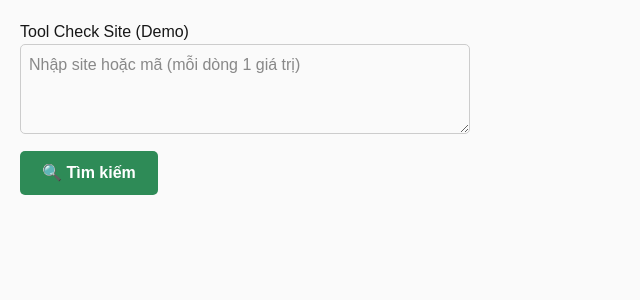
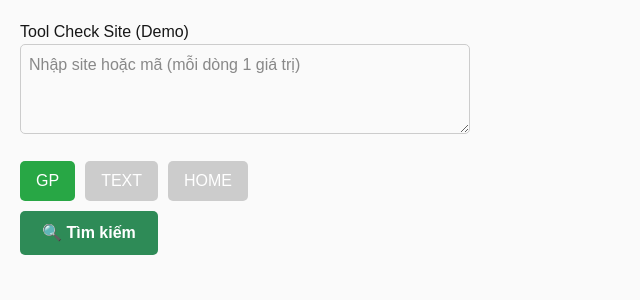
Before and after one commit to toanluong0903/ncc, a Next.js app: page / in a window 1280 px wide. Shown: the top 300 px of the page, without its empty margins (0-640 px from the left). Built offline with nearby package versions, Linux system fonts and the light colour scheme.

Commit message:
fix: luôn hiển thị GP-TEXT-HOME + giữ tính năng copy

```diff
--- a/pages/index.js
+++ b/pages/index.js
@@ -71,6 +71,7 @@ export default function Home() {
     <div style={{ padding: "20px", fontFamily: "Arial", backgroundColor: "#fafafa", minHeight: "100vh" }}>
       <h2>Tool Check Site (Demo)</h2>
 
+      {/* Ô nhập liệu */}
       <textarea
         rows={3}
         style={{ width: "450px", padding: "8px", borderRadius: "5px", border: "1px solid #ccc" }}
@@ -80,7 +81,55 @@ export default function Home() {
       />
 
       <br />
-      {/* ✅ Nút search */}
+
+      {/* ✅ Luôn hiển thị 3 nút GP – TEXT – HOME */}
+      <div style={{ marginTop: "20px" }}>
+        <button
+          onClick={() => setActiveSheet("GP")}
+          style={{
+            marginRight: "10px",
+            backgroundColor: activeSheet === "GP" ? "#28a745" : "#ccc",
+            color: "#fff",
+            padding: "8px 16px",
+            border: "none",
+            borderRadius: "5px",
+            cursor: "pointer",
+          }}
+        >
+          GP
+        </button>
+
+        <button
+          onClick={() => setActiveSheet("TEXT")}
+          style={{
+            marginRight: "10px",
+            backgroundColor: activeSheet === "TEXT" ? "#28a745" : "#ccc",
+            color: "#fff",
+            padding: "8px 16px",
+            border: "none",
+            borderRadius: "5px",
+            cursor: "pointer",
+          }}
+        >
+          TEXT
+        </button>
+
+        <button
+          onClick={() => setActiveSheet("HOME")}
+          style={{
+            backgroundColor: activeSheet === "HOME" ? "#28a745" : "#ccc",
+            color: "#fff",
+            padding: "8px 16px",
+            border: "none",
+            borderRadius: "5px",
+            cursor: "pointer",
+          }}
+        >
+          HOME
+        </button>
+      </div>
+
+      {/* ✅ Nút tìm kiếm */}
       <button
         onClick={handleSearch}
         style={{
@@ -99,16 +148,7 @@ export default function Home() {
 
       {error && <p style={{ color: "red", marginTop: "10px" }}>{error}</p>}
 
-      {/* ✅ Nút chọn Sheet */}
-      {data.length > 0 && (
-        <div style={{ marginTop: "20px" }}>
-          <button onClick={() => setActiveSheet("GP")} style={{ marginRight: "10px" }}>GP</button>
-          <button onClick={() => setActiveSheet("TEXT")} style={{ marginRight: "10px" }}>TEXT</button>
-          <button onClick={() => setActiveSheet("HOME")}>HOME</button>
-        </div>
-      )}
-
-      {/* ✅ Copy các ô đã chọn */}
+      {/* ✅ Nút copy nhiều ô */}
       {selectedCells.size > 0 && (
         <div style={{ marginTop: "10px" }}>
           <button
@@ -127,7 +167,7 @@ export default function Home() {
         </div>
       )}
 
-      {/* ✅ Hiển thị bảng */}
+      {/* ✅ Hiển thị bảng kết quả */}
       {data.length > 0 && (
         <table
           style={{
@@ -161,7 +201,7 @@ export default function Home() {
               const site = row[4];
               let rowCopy = [...row];
 
-              // ✅ Nếu đổi sang TEXT hoặc HOME -> chỉ thay Giá Bán (cột 9) & Giá Mua (cột 10)
+              // ✅ Nếu đổi sang TEXT hoặc HOME -> thay Giá Bán (cột 9) & Giá Mua (cột 10)
               if (activeSheet !== "GP") {
                 const newPrice = getPriceFromOtherSheet(site, activeSheet);
                 if (newPrice) {
```
